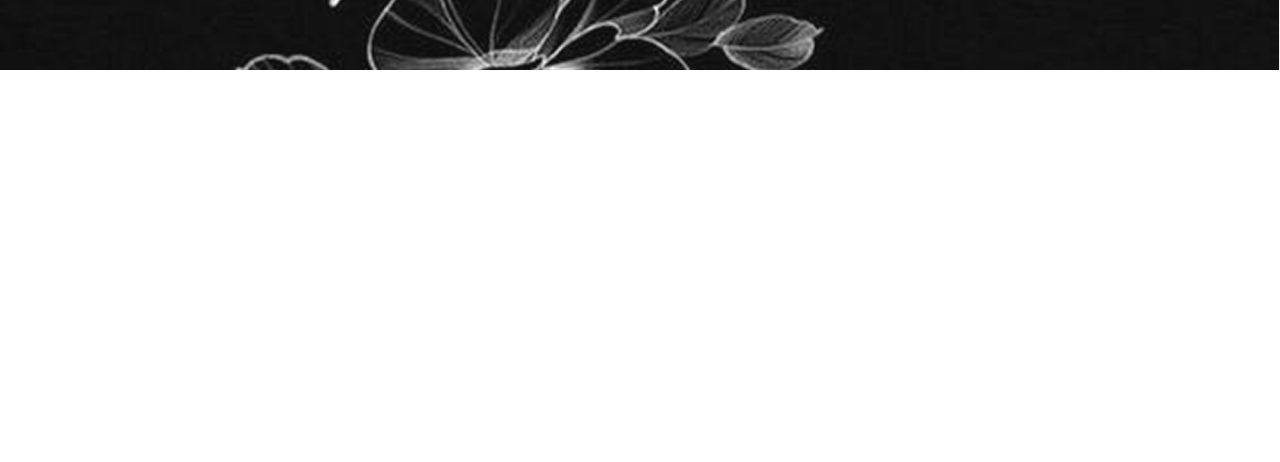
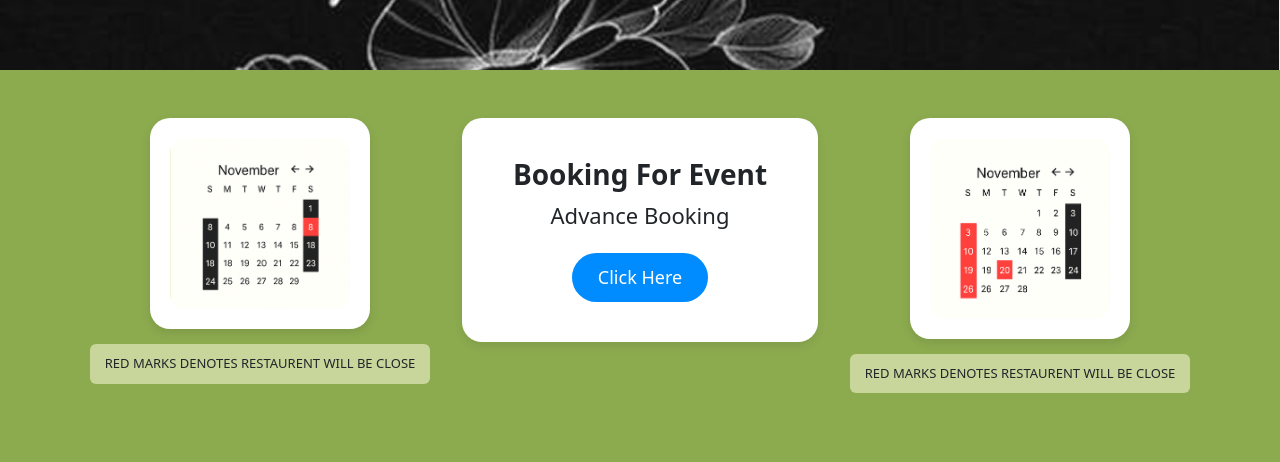
Before and after one commit to na000074/mtm6210_Final, a plain HTML site: page index.html in a window 1280 px wide. Shown: the part 1663-2125 px from the top of the page. Before the commit the page ends 1733 px from the top, so only its background shows below. Drawn offline with nearby package versions, Linux system fonts and the light colour scheme.

Commit message:
calender sectionn added wit images

```diff
--- a/index.html
+++ b/index.html
@@ -183,6 +183,52 @@
     </div>
 </section>
 
+<!-- ===============================
+     BOOKING SECTION
+=============================== -->
+<section class="booking-section py-5">
+
+    <div class="container">
+
+        <div class="row justify-content-center align-items-start">
+
+            <!-- LEFT CALENDAR -->
+            <div class="col-md-4 text-center mb-4">
+                <div class="calendar-box">
+                    <img src="images/right.png" alt="Calendar" class="calendar-img">
+                </div>
+
+                <div class="calendar-note">
+                    RED MARKS DENOTES RESTAURENT WILL BE CLOSE
+                </div>
+            </div>
+
+            <!-- CENTER BOOKING -->
+            <div class="col-md-4 text-center mb-4">
+                <div class="booking-box">
+                    <h2 class="booking-title">Booking For Event</h2>
+                    <h3 class="booking-subtitle">Advance Booking</h3>
+                    <a href="#" class="btn booking-btn">Click Here</a>
+                </div>
+            </div>
+
+            <!-- RIGHT CALENDAR -->
+            <div class="col-md-4 text-center mb-4">
+                <div class="calendar-box">
+                    <img src="images/left.png" alt="Calendar" class="calendar-img">
+                </div>
+
+                <div class="calendar-note">
+                    RED MARKS DENOTES RESTAURENT WILL BE CLOSE
+                </div>
+            </div>
+
+        </div>
+
+    </div>
+</section>
+
+
 
 </body>
 </html>
--- a/style.css
+++ b/style.css
@@ -167,3 +167,72 @@
     font-size: 16px;
     opacity: 0.9;
 }
+/* =========================
+   BOOKING SECTION
+========================= */
+
+.booking-section {
+    background: #8cab4f; /* green background */
+    padding: 60px 0;
+}
+
+/* Calendar box */
+.calendar-box {
+    background: #fff;
+    border-radius: 20px;
+    padding: 20px;
+    display: inline-block;
+    box-shadow: 0 4px 10px rgba(0,0,0,0.1);
+}
+
+.calendar-img {
+    width: 100%;
+    max-width: 180px;
+    border-radius: 15px;
+}
+
+/* Note under calendar */
+.calendar-note {
+    background: #c8d69b;
+    margin-top: 15px;
+    padding: 10px 15px;
+    font-size: 13px;
+    font-weight: 500;
+    border-radius: 6px;
+    display: inline-block;
+}
+
+/* Booking center box */
+.booking-box {
+    background: #fff;
+    border-radius: 20px;
+    padding: 40px 20px;
+    box-shadow: 0 4px 10px rgba(0,0,0,0.08);
+}
+
+.booking-title {
+    font-size: 28px;
+    font-weight: 600;
+    margin-bottom: 10px;
+}
+
+.booking-subtitle {
+    font-size: 22px;
+    font-weight: 500;
+    margin-bottom: 25px;
+}
+
+/* Blue Button */
+.booking-btn {
+    background: #008cff;
+    color: white;
+    padding: 10px 25px;
+    font-size: 18px;
+    border-radius: 30px;
+    transition: 0.2s ease;
+}
+
+.booking-btn:hover {
+    background: #006bd1;
+    color: #fff;
+}
```
Also changed, not shown: images/left.png (added), images/right.png (added), 2 other files.
